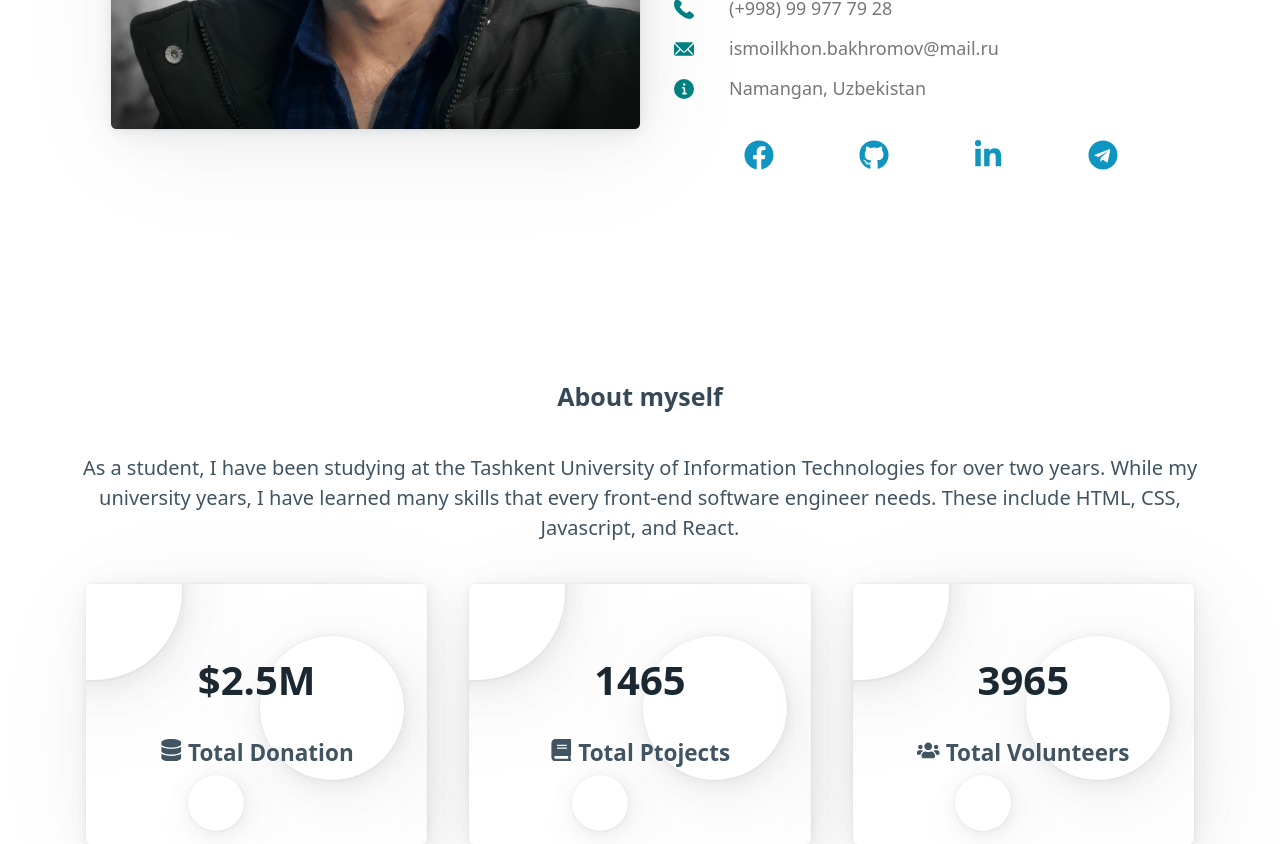
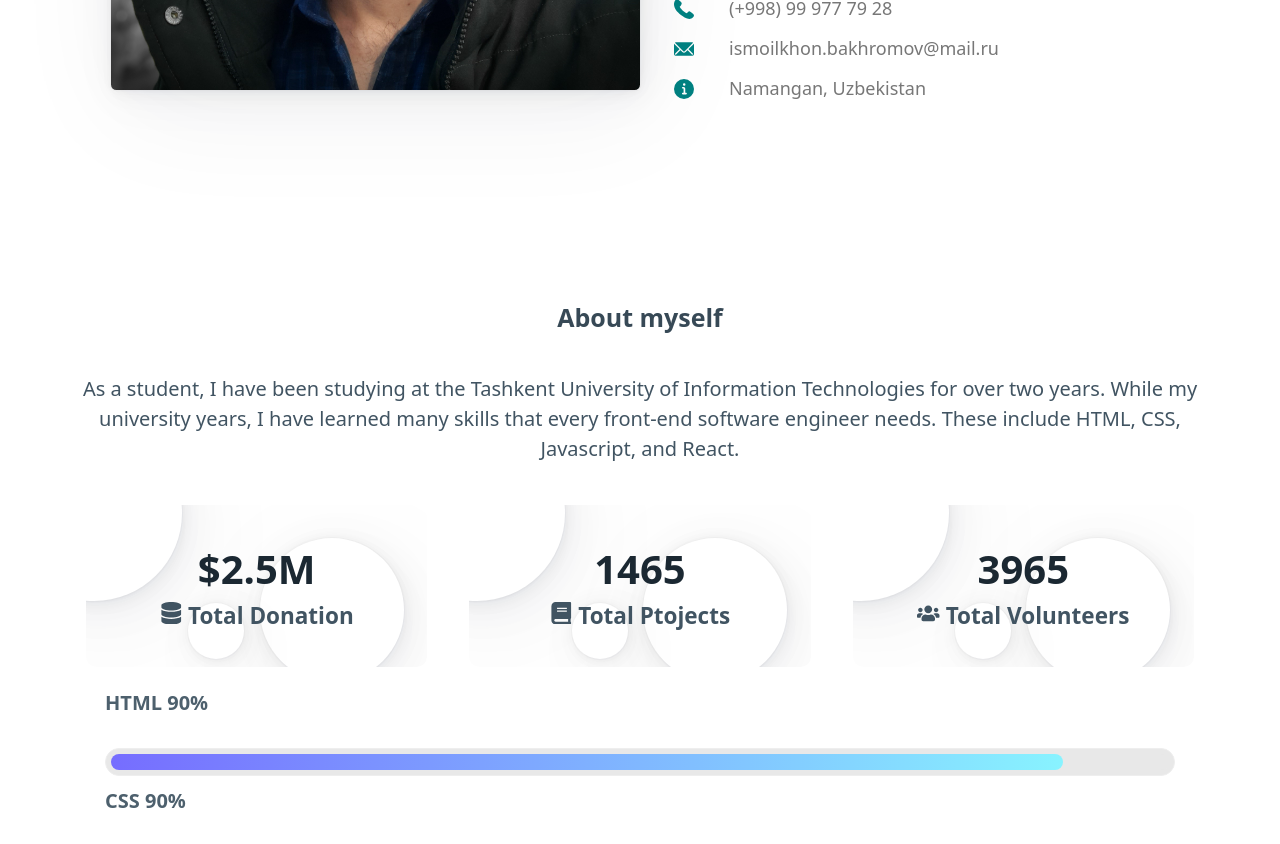
Before and after one commit to ismoilkhon/ismoilkhon.github.io, a React (Create React App) app: page / in a window 1280 px wide. Shown: the part 620-1464 px from the top of the page. Built offline with nearby package versions, Linux system fonts and the light colour scheme; the HTML template or start-up script is replaced by a standard one.

Commit message:
changes-in-style

```diff
--- a/src/Screens/about/index.js
+++ b/src/Screens/about/index.js
@@ -8,27 +8,27 @@ export const About = () => {
 					<h4>About myself</h4>
 					<p>As a student, I have been studying at the Tashkent University of Information Technologies for over two years. While my university years, I have learned many skills that every front-end software engineer needs. These include HTML, CSS, Javascript, and React.</p>
 					<div className="grid">
-						<article className="innerDiv">
+						<div className="innerDiv">
 							<article className="round1" />
 							<article className="round2" />
 							<article className="round3" />
 							<h1>$2.5M</h1>
 							<h5><FaDatabase className='icon' /> Total Donation</h5>
-						</article>
-						<article className="innerDiv">
+						</div>
+						<div className="innerDiv">
 							<article className="round1" />
 							<article className="round2" />
 							<article className="round3" />
 							<h1>1465</h1>
 							<h5><FaBook className='icon' /> Total Ptojects</h5>
-						</article>
-						<article className="innerDiv">
+						</div>
+						<div className="innerDiv">
 							<article className="round1" />
 							<article className="round2" />
 							<article className="round3" />
 							<h1>3965</h1>
 							<h5><FaUsers className='icon' /> Total Volunteers</h5>
-						</article>
+						</div>
 					</div>
 				</div>
 
--- a/src/Screens/about/style.css
+++ b/src/Screens/about/style.css
@@ -8,7 +8,7 @@
 }
 @media only screen and (max-width: 400px){
     .innerDiv{
-		width: 70%;
+		width: 100%;
         margin-bottom: 5%;
     }
 }
@@ -21,7 +21,7 @@
 .container{
     width: 100%;
     display: flex;
-    margin: 125px 0;
+    margin: 125px 5%;
 	flex-direction: column;
 }
 .aboutInfo {
@@ -32,13 +32,18 @@
 .innerDiv{
 	margin: 3%;
 	z-index: 1;
+	border-radius: 10px;
 	overflow: hidden;
 	position: relative;
 	transition: all 300ms ease-out;
 }
 .innerDiv > h1{
-	margin: 5% 0;
-	padding: 5% 0;
+	margin-top: 10%;
+	margin-bottom: 0;
+	padding-top: 0%;
+}
+.innerDiv > h5{
+	margin-bottom: 10%;
 }
 .innerDiv > article{
 	margin: 0;
--- a/src/Screens/contact/index.js
+++ b/src/Screens/contact/index.js
@@ -1,5 +1,5 @@
 import './style.css'
-import { FaChevronRight, FaFacebook, FaInstagram, FaLinkedin, FaTelegramPlane } from 'react-icons/fa'
+import { FaChevronRight, FaFacebook, FaGithub, FaLinkedinIn, FaTelegram } from 'react-icons/fa'
 
 export const Contact = () => {
     return (
@@ -8,7 +8,6 @@ export const Contact = () => {
                 <div className="contactItem">
                     <h3>About Me</h3>
                     <p>Do you want to be even more successful? Learn to love learning and <br /> growth. The more effort you put into improving your skills</p>
-                    <p>Copyright ©<script>document.write(new Date().getFullYear());</script>2022 All rights reserved | This template is made  by <a href="/" target="_blank">Ismoil</a></p>
                 </div>
                 <div className="contactItem">
                     <h3>Newsletter</h3>
@@ -23,14 +22,14 @@ export const Contact = () => {
                     <h3>Follow Me</h3>
                     <p>Let us be sicial</p>
                     <div className='iconGroup'>
-                        <FaFacebook/>
-                        <FaInstagram/>
-                        <FaTelegramPlane/>
-                        <FaLinkedin/>
+						<a href='https://www.facebook.com/12ghost28bi'><FaFacebook /></a>
+						<a href='https://github.com/ismoilkhon'><FaGithub /></a>
+						<a href='https://www.linkedin.com/in/ismoilkhon-bakhromov-b5b248224'><FaLinkedinIn /></a>
+						<a href='https://t.me/Ghostman_12_28'><FaTelegram /></a>
                     </div>
-
                 </div>
             </div>
+			<span>Copyright ©<script>document.write(new Date().getFullYear());</script>2022 All rights reserved | This template is made  by <a href="/" target="_blank">Ismoil</a></span>
         </div>
     );
 }
--- a/src/Screens/contact/style.css
+++ b/src/Screens/contact/style.css
@@ -5,13 +5,13 @@
     }
 
     .contactItems {
-        display: flex;
+		display: flex;
         flex-direction: column;
         justify-content: space-evenly;
     }
 
-    .contactItems>* {
-        padding: 0 20px;
+    .contactItems > * {
+		padding: 0 20px;
         display: flex;
         margin-bottom: 30px;
         align-items: center;
@@ -21,19 +21,27 @@
 }
 
 .contact {
-    width: 100%;
-	color: azure;
+	width: 100%;
+	text-align: center;
     background-color: black;
+}
+.contact > span{
+	font-size: 0.7em;
+	align-self: center;
+	margin-bottom: 5%;
 }
 
 .contactItems {
-    width: 90%;
     display: flex;
-    margin-left: 5%;
-    padding: 5% 0%;
+	text-align: left;
     justify-content: space-evenly;
 }
+
+.contactItem {
+	margin: 3% 0%;
+}
 .input {
+	width: 90%;
     display: flex;
 	align-items: center;
 }
@@ -68,25 +76,3 @@
     height: 25px;
     margin: 5px;
 }
-
-@media only screen and (max-width: 700px) {
-    .contact {
-        width: 100%;
-        height: auto;
-    }
-
-    .contactItems {
-        display: flex;
-        flex-direction: column;
-        justify-content: space-evenly;
-    }
-
-    .contactItems>* {
-		display: flex;
-        padding: 0 20px;
-        align-items: center;
-        margin-bottom: 30px;
-        flex-direction: column;
-        justify-content: space-evenly;
-    }
-}
--- a/src/Screens/home/index.js
+++ b/src/Screens/home/index.js
@@ -24,14 +24,6 @@ export const Home = () => {
 						<li><EmailIcon /> <a> ismoilkhon.bakhromov@mail.ru</a></li>
 						<li><InfoIcon />  <a>Namangan, Uzbekistan</a></li>
 					</ul>
-
-					<ul className='links'>
-						<li> <a href='https://www.facebook.com/12ghost28bi'><FaFacebook /></a> </li>
-						<li> <a href='https://github.com/ismoilkhon'><FaGithub /></a> </li>
-						<li> <a href='https://www.linkedin.com/in/ismoilkhon-bakhromov-b5b248224'><FaLinkedinIn /></a> </li>
-						<li> <a href='https://t.me/Ghostman_12_28'><FaTelegram /></a> </li>
-					</ul>
-
 				</main>
 			</main>
 	);
--- a/src/Screens/nav/style.css
+++ b/src/Screens/nav/style.css
@@ -1,7 +1,7 @@
 
 .mobile{
-	width: 80%;
-	margin: 0% 10%;
+	width: 91%;
+	margin: 0% 6%;
 }
 .close{
 	top: 5%;
--- a/src/Screens/servis/style.css
+++ b/src/Screens/servis/style.css
@@ -35,7 +35,7 @@
 .serviceItem{
 	overflow: hidden;
 	text-align: left;
-    margin-right: 5%;
+    /* margin-right: 5%; */
     padding: 50px 35px;
 	position: relative;
     border-radius: 10px;
```
